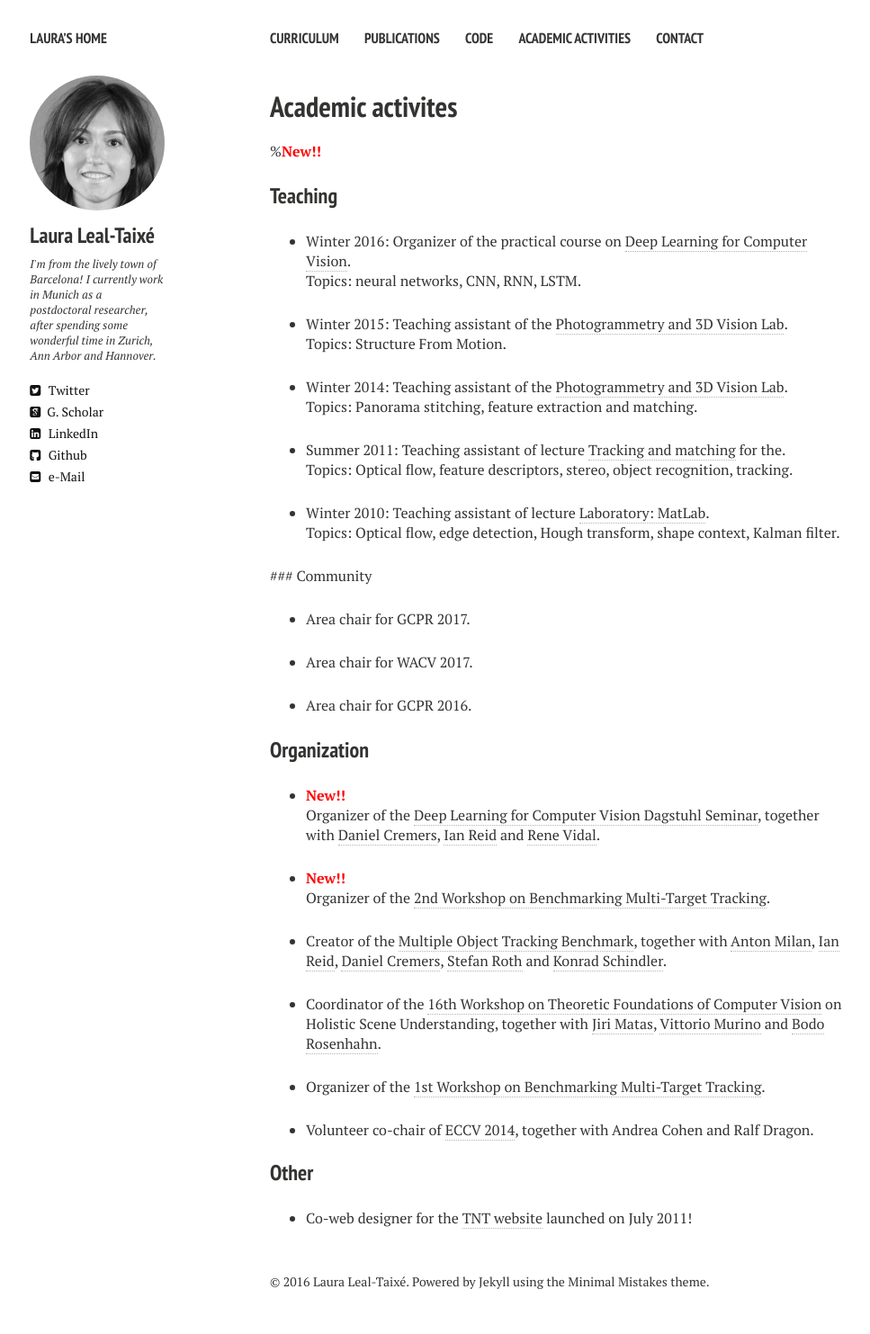
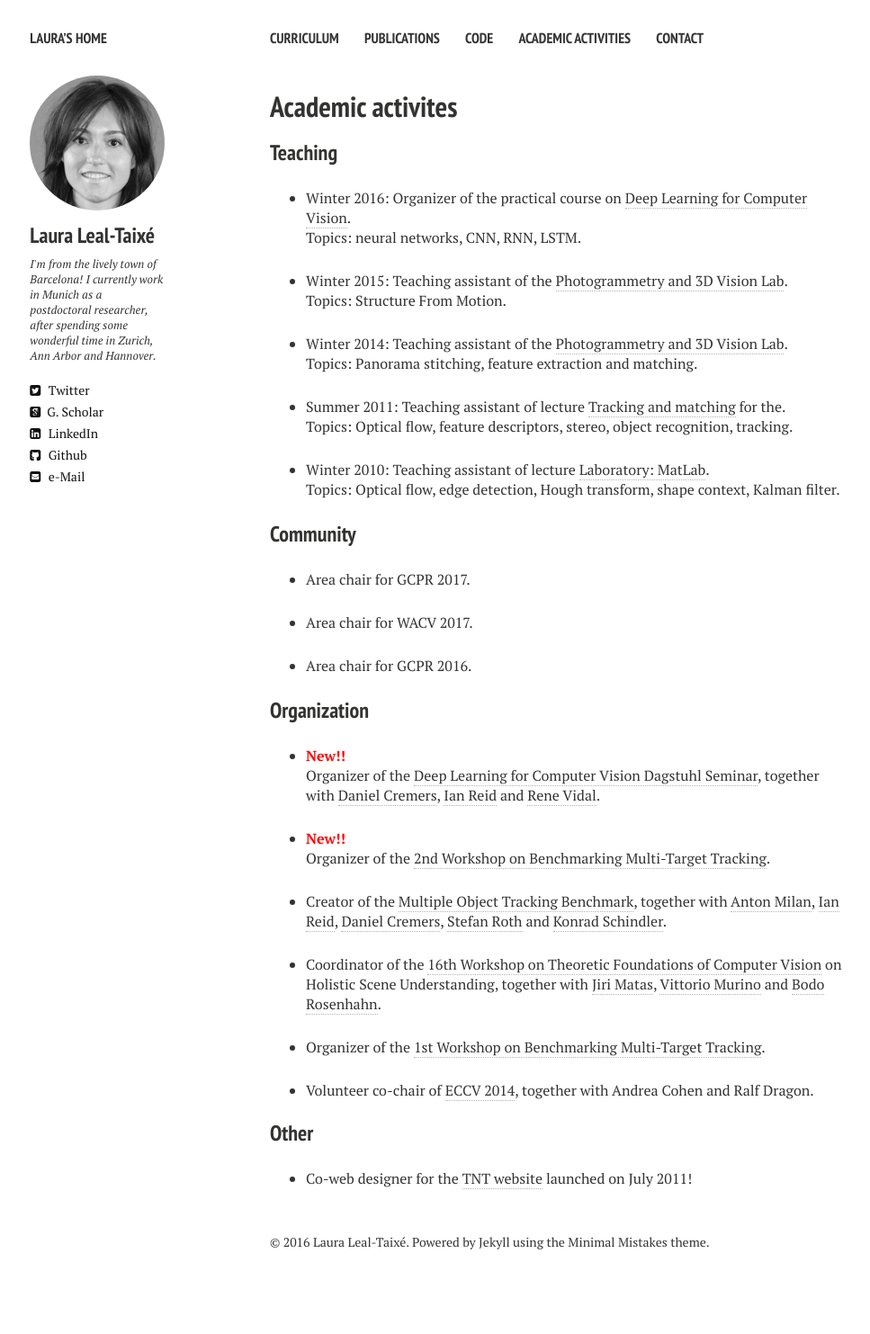
Before and after one commit to lealtaixe/lealtaixe.github.io, a Jekyll site: the page built from academic_activities.md, in a window 1280 px wide. Shown: the whole page at 90% size, without its empty margins (20-987 px from the left). Built offline with Jekyll 4.4.1, drawn with Linux system fonts in a browser that asks for light colours; nearby versions of some CDN libraries; after the commit the page ends 1439 px from its top, so only the background shows below that.

Commit message:
academic acti

```diff
--- a/academic_activities.md
+++ b/academic_activities.md
@@ -8,7 +8,6 @@ comments: false
 ---
 
 
-%<font color="red"><strong>New!!</strong></font>
 
 
 
@@ -30,14 +29,13 @@ Topics: Structure From Motion.
 <br /> Topics: Optical flow, edge detection, Hough transform, shape context, Kalman filter.
 
 
- ### Community
+### Community
 
 * Area chair for GCPR 2017.
 
 * Area chair for WACV 2017.
 
 * Area chair for GCPR 2016.
-
 
 
 ### Organization
```
